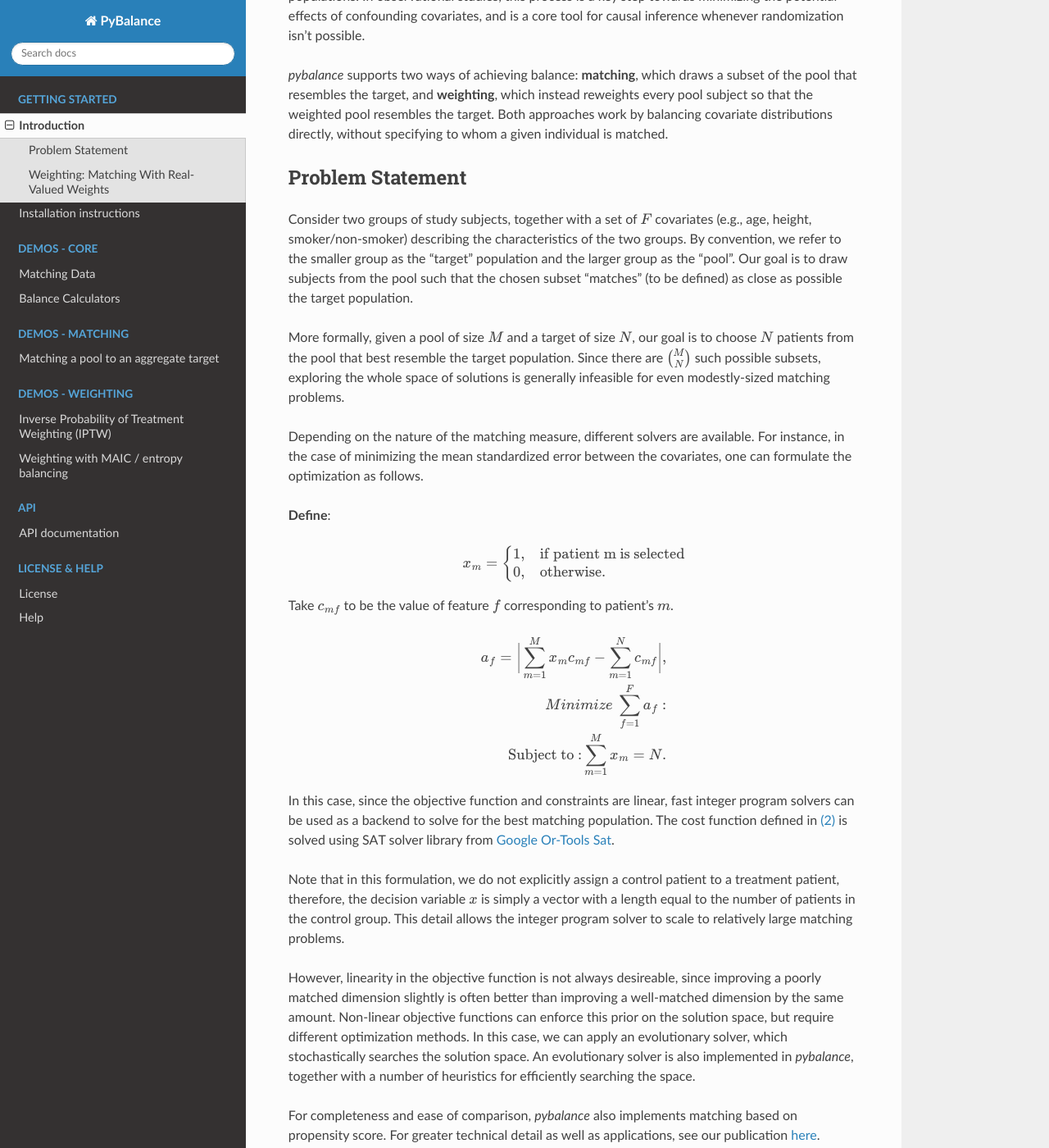
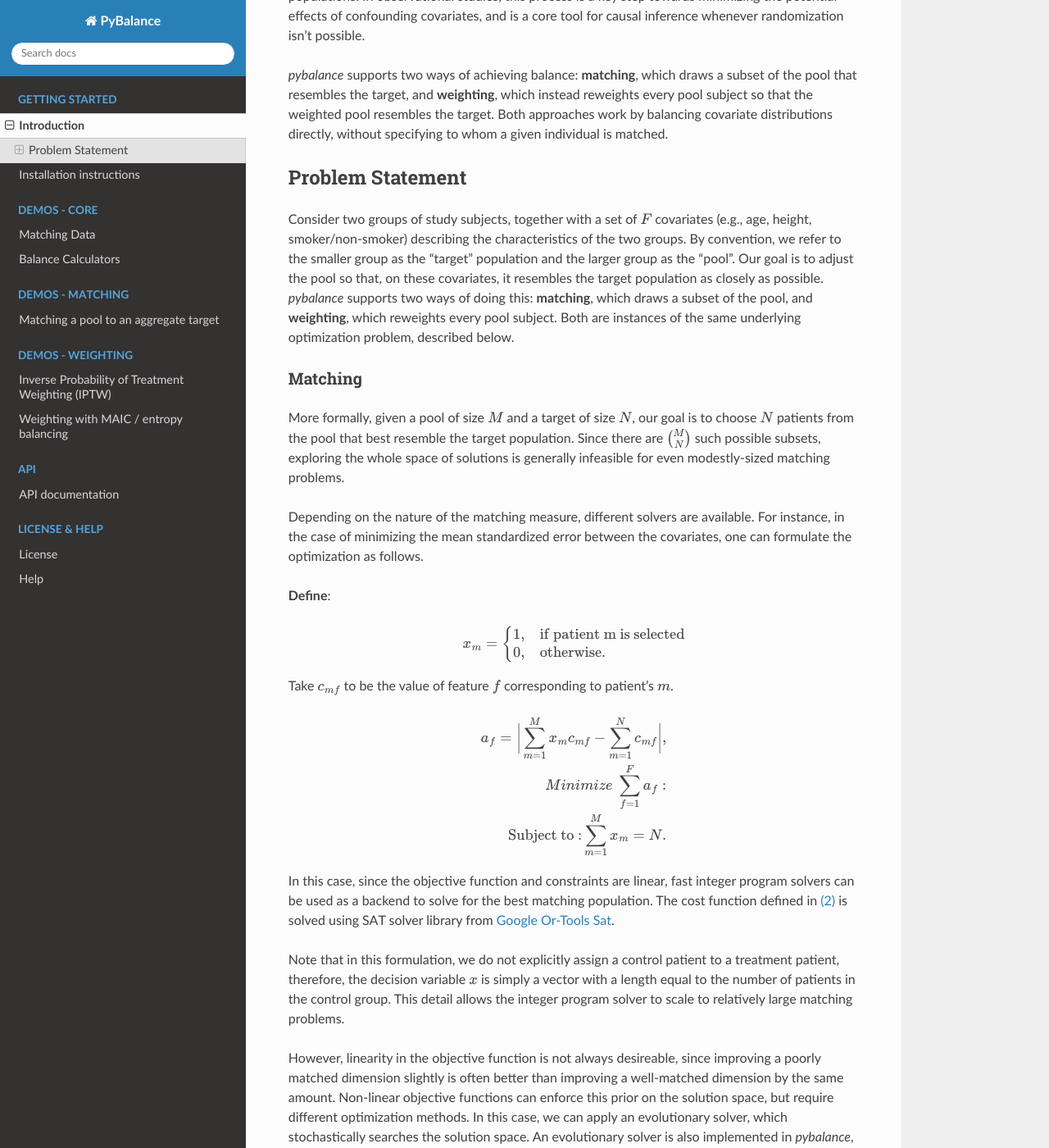
Before and after one commit to Bayer-Group/pybalance, a Sphinx documentation site: the page built from sphinx/00_introduction.rst, in a window 1280 px wide and 1400 px high, scrolled down 200 px. Shown: the whole window at 82% size. Built offline with Sphinx 7.4.7 and the Read the Docs theme 3.1.0, drawn with Linux system fonts in a browser that asks for light colours; pages that are not in the unit, such as notebooks, are missing from menus; some of the changed text lies outside the part shown.

Commit message:
clean up intro

```diff
--- a/sphinx/00_introduction.rst
+++ b/sphinx/00_introduction.rst
@@ -19,9 +19,16 @@
 Consider two groups of study subjects, together with a set of :math:`F`
 covariates (e.g., age, height, smoker/non-smoker) describing the characteristics
 of the two groups. By convention, we refer to the smaller group as the "target"
-population and the larger group as the "pool". Our goal is to draw subjects from
-the pool such that the chosen subset "matches" (to be defined) as close as
-possible the target population.
+population and the larger group as the "pool". Our goal is to adjust the pool
+so that, on these covariates, it resembles the target population as closely as
+possible. `pybalance` supports two ways of doing this: **matching**, which
+draws a subset of the pool, and **weighting**, which reweights every pool
+subject. Both are instances of the same underlying optimization problem,
+described below.
+
+
+Matching
+--------
 
 More formally, given a pool of size :math:`M` and a target of size :math:`N`,
 our goal is to choose :math:`N` patients from the pool that best resemble the
@@ -86,14 +93,12 @@
 <https://onlinelibrary.wiley.com/doi/10.1002/pst.2352>`_.
 
 
-Weighting: Matching With Real-Valued Weights
-=============================================
+Weighting
+---------
 
-Matching is a special case of a more general problem: instead of restricting
-each pool subject to be either fully included (:math:`x_m=1`) or fully
-excluded (:math:`x_m=0`), we can let every subject keep a non-negative,
-real-valued weight :math:`w_m \geq 0`. The balance constraint from
-:eq:`cost1` becomes
+Rather than keeping or dropping each pool subject outright, we can instead let
+every subject keep a non-negative, real-valued weight :math:`w_m \geq 0`. The
+balance constraint from :eq:`cost1` becomes
 
 ..	math::
 	:label: cost2
@@ -104,12 +109,6 @@
 		Minimize~\sum_{f=1}^{F}a_f:& \\
 		\mbox{Subject to :}\sum_{m=1}^{M} w_{m} = N,\ w_m \geq 0.
 	\end{align*}
-
-Put side by side with :eq:`cost1`, the only thing that has changed is the
-domain of the decision variable: :math:`x_m \in \{0, 1\}` for matching versus
-:math:`w_m \in [0, \infty)` for weighting. In other words, matching is just
-weighting with integer (0/1) weights -- a nice way to see why both live in the
-same library and share the same balance calculators.
 
 Letting weights move continuously rather than snapping to 0 or 1 relaxes the
 combinatorial search into a smooth optimization problem, which is solved very
@@ -122,3 +121,7 @@
 the cost of a sometimes-fragile effective sample size). See the
 `Weighting demos <02_demos.html>`_ for the methods `pybalance` implements
 (MAIC, entropy balancing, IPTW).
+
+Comparing :eq:`cost1` and :eq:`cost2`, matching is simply the special case of
+weighting where weights are constrained to be integers, :math:`w_m \in \{0,
+1\}`, instead of real-valued, :math:`w_m \in [0, \infty)`.
```
